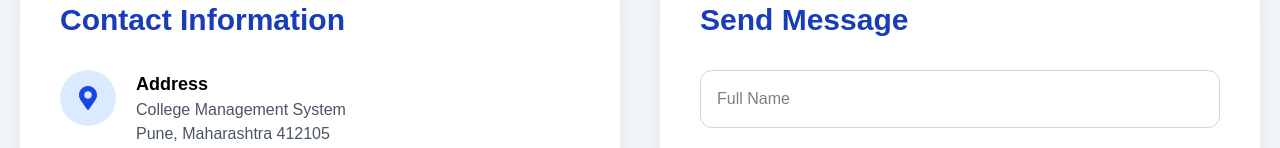
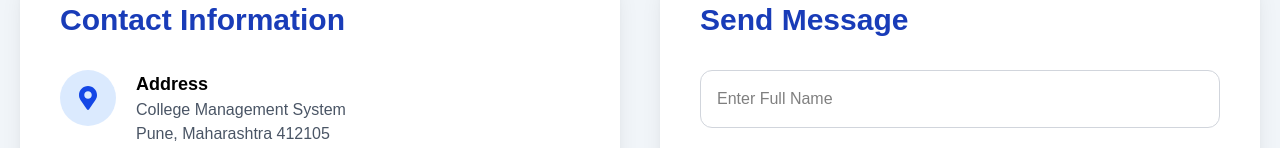
Before and after one commit to Prashant-Kamble1010/college-management-frontend, a React (Vite) app: page /contact in a window 1280 px wide. Shown: the part 358-506 px from the top of the page. Built offline with nearby package versions, Linux system fonts and the light colour scheme.

Commit message:
update contact.jsx

```diff
--- a/src/pages/Contact.jsx
+++ b/src/pages/Contact.jsx
@@ -160,7 +160,7 @@ function Contact() {
 
                         <input
                             type="text"
-                            placeholder="Full Name"
+                            placeholder="Enter Full Name"
                             className="w-full border border-gray-300 rounded-xl p-4 focus:outline-none focus:ring-2 focus:ring-blue-700"
                         />
 
```
